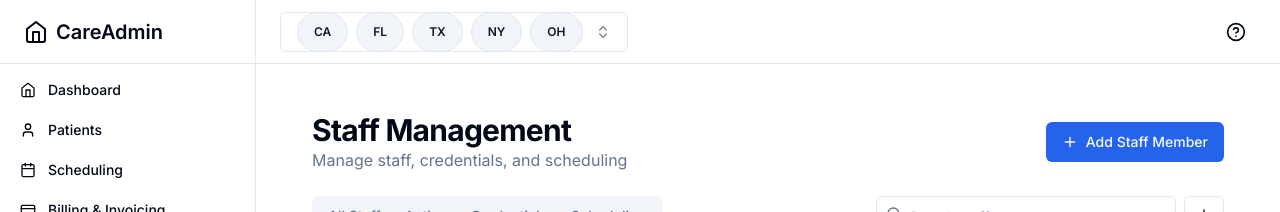
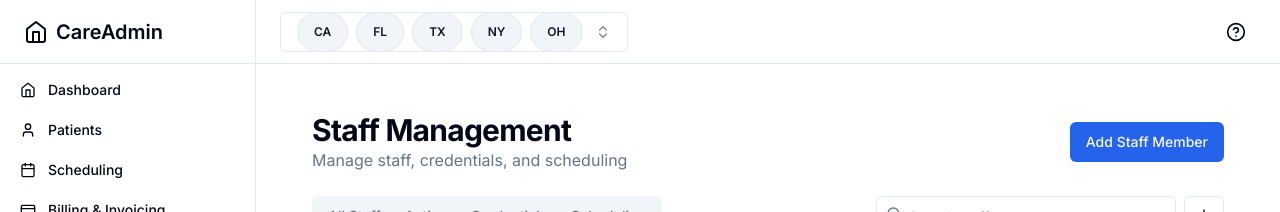
Before and after one commit to dzodze00/careadmin, a Next.js app: page /staff in a window 1280 px wide. Shown: the top 212 px of the page. Built offline with nearby package versions, Linux system fonts and the light colour scheme.

Commit message:
Update page.tsx

```diff
--- a/app/staff/page.tsx
+++ b/app/staff/page.tsx
@@ -6,15 +6,12 @@ import { Card, CardContent, CardDescription, CardHeader, CardTitle, CardFooter }
 import { Button } from "@/components/ui/button"
 import { Input } from "@/components/ui/input"
 import { Badge } from "@/components/ui/badge"
-import { Search, Plus, Download, User, Calendar, CheckCircle, AlertTriangle } from "lucide-react"
+import { Search, Download, User, Calendar, CheckCircle, AlertTriangle } from "lucide-react"
+import { AddStaffModal } from "./add-staff-modal"
 
 export default function StaffManagementPage() {
   const [searchQuery, setSearchQuery] = useState("")
   const [activeTab, setActiveTab] = useState("all")
-
-  const handleAddStaff = () => {
-    alert("Opening staff creation form")
-  }
 
   const handleViewStaff = (staff) => {
     alert(`Viewing details for staff member: ${staff.name}`)
@@ -39,10 +36,7 @@ export default function StaffManagementPage() {
           <h1 className="text-3xl font-bold tracking-tight">Staff Management</h1>
           <p className="text-muted-foreground">Manage staff, credentials, and scheduling</p>
         </div>
-        <Button onClick={handleAddStaff}>
-          <Plus className="mr-2 h-4 w-4" />
-          Add Staff Member
-        </Button>
+        <AddStaffModal />
       </div>
 
       <Tabs value={activeTab} onValueChange={setActiveTab} className="space-y-4">
```
